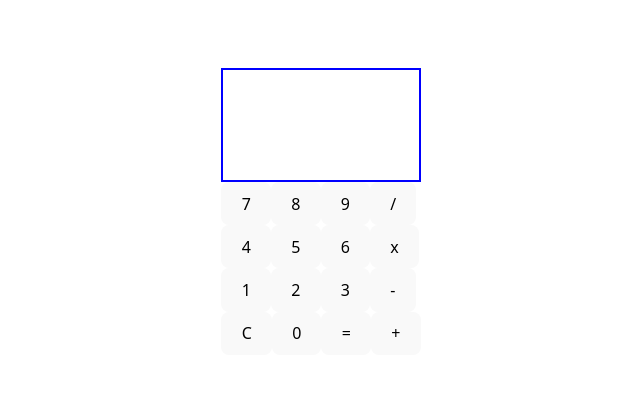
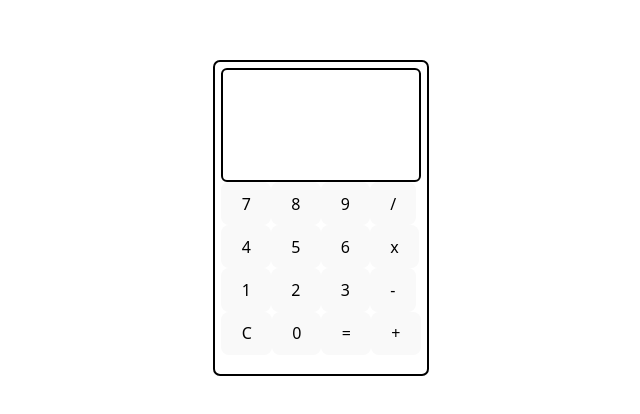
Before and after one commit to lc1715/calculator-react, a React (Vite) app: page / in a window 1280 px wide. Shown: the part 182-596 px from the top of the page, without its empty margins (319-959 px from the left). Built offline with nearby package versions, Linux system fonts and the light colour scheme.

Commit message:
update functionality and styling

```diff
--- a/src/main/Display.css
+++ b/src/main/Display.css
@@ -1,5 +1,6 @@
 .container {
-  border: blue 2px solid;
+  border: black 2px solid;
+  border-radius: 6px;
   text-align: right;
   padding: 5px;
   min-height: 100px;
--- a/src/main/index.css
+++ b/src/main/index.css
@@ -1,4 +1,10 @@
-
 .number-pad-row {
     display: flex;
 }
+
+.calculator-container {
+    height: 300px;
+    border: black solid 2px;
+    border-radius: 7px;
+    padding: 6px;
+}
--- a/src/main/index.jsx
+++ b/src/main/index.jsx
@@ -19,10 +19,18 @@ export default function Main() {
         if (Number(display)) {
             handleDisplayChange(str)
         }
+
+        if (str === '=') {
+            let newDisplay = display;
+            if (newDisplay.includes('x')) {
+                newDisplay = newDisplay.replace('x', '*')
+            }
+            setDisplay(eval(newDisplay));
+        }
     }
 
     return (
-        <div style={{ height: 300 }}>
+        <div className='calculator-container'>
             <Display display={display} />
             <div>
                 <div className="number-pad-row">
@@ -41,17 +49,15 @@ export default function Main() {
                     <Button onClick={() => handleDisplayChange('1')} title={'1'} />
                     <Button onClick={() => handleDisplayChange('2')} title={'2'} />
                     <Button onClick={() => handleDisplayChange('3')} title={'3'} />
-                    <Button onClick={() => handleDisplayChange('-')} title={'-'} />
+                    <Button onClick={() => handleCalculation('-')} title={'-'} />
                 </div>
                 <div className="number-pad-row">
                     <Button onClick={() => handleReset()} title={'C'} />
                     <Button onClick={() => handleDisplayChange('0')} title={'0'} />
-                    <Button onClick={() => undefined} title={'='} />
-                    <Button onClick={() => handleDisplayChange('+')} title={'+'} />
+                    <Button onClick={() => handleCalculation('=')} title={'='} />
+                    <Button onClick={() => handleCalculation('+')} title={'+'} />
                 </div>
             </div>
         </div>
-
-
     )
 }
```
